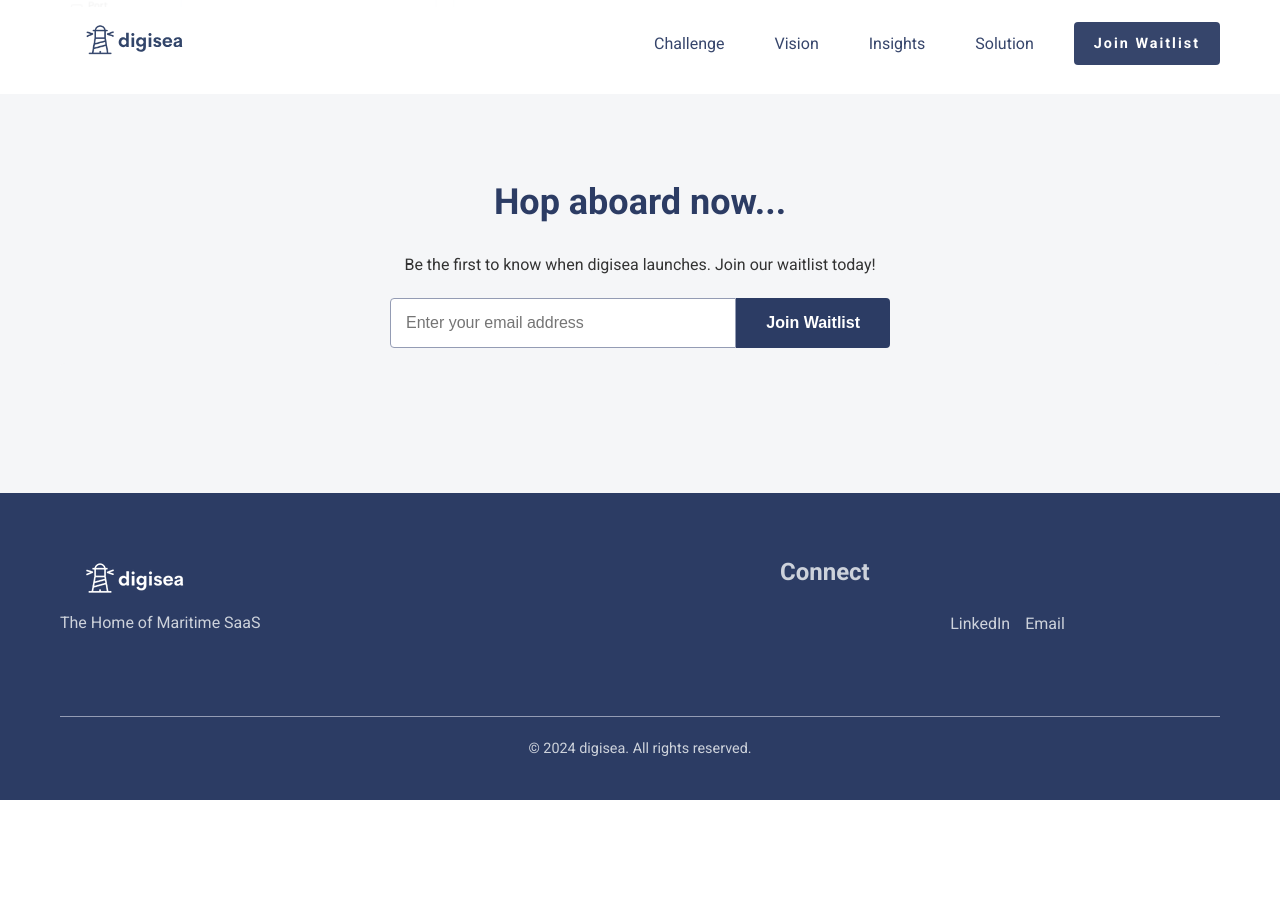
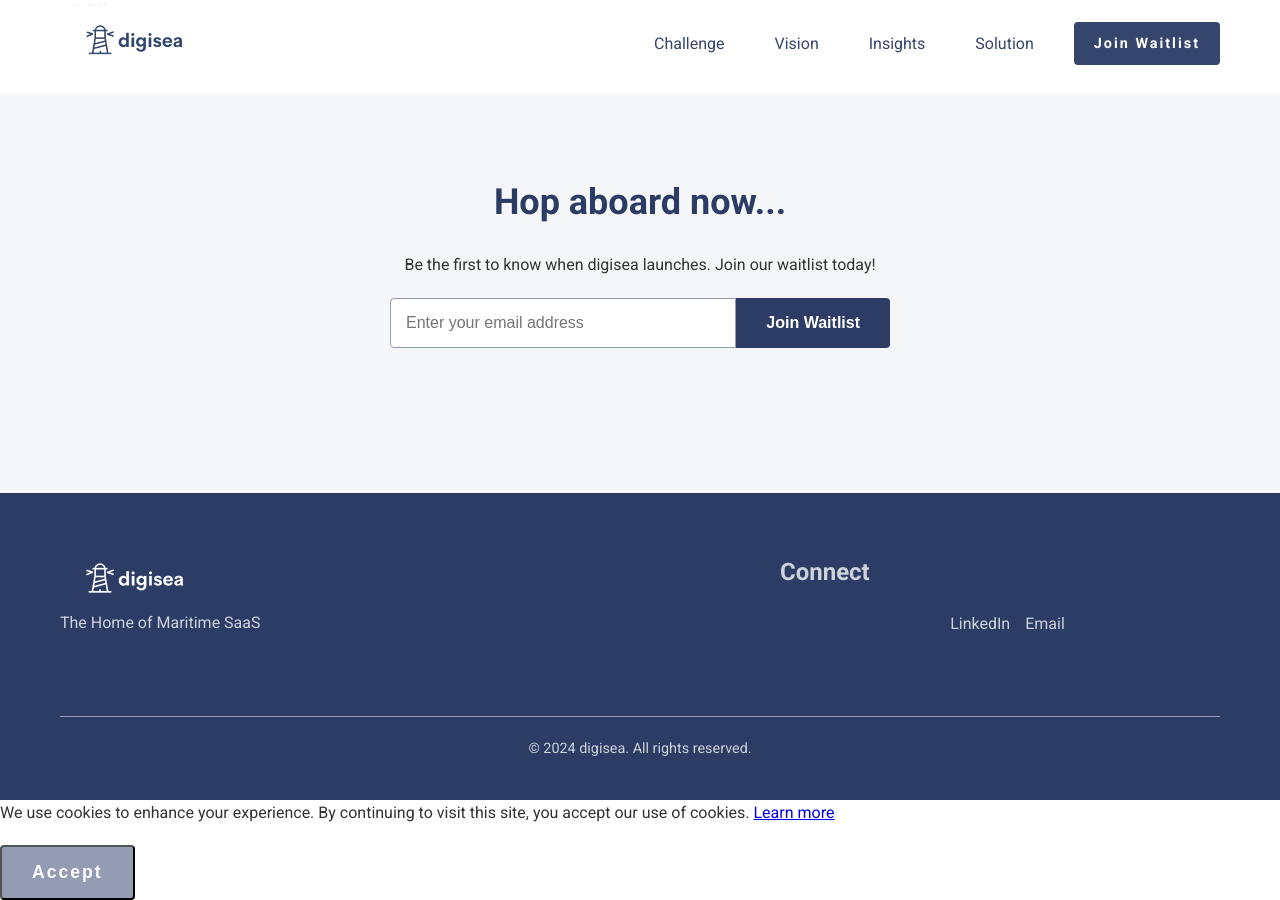
Before and after one commit to sasatass/digisea, a Jekyll site: the page built from index.markdown, in a window 1280 px wide and 900 px high, scrolled down 3009 px. Built offline with Jekyll 4.4.1, drawn with Linux system fonts in a browser that asks for light colours; before the commit the page ends 3809 px from its top, so only the background shows below that.

Commit message:
Update default.html

```diff
--- a/_layouts/default.html
+++ b/_layouts/default.html
@@ -77,6 +77,14 @@ image: /assets/images/vision1.png
         </div>
     </footer>
 
+                    <!-- Include this in your Jekyll layout or page template -->
+<div id="privacy-banner" class="privacy-banner">
+    <p>We use cookies to enhance your experience. By continuing to visit this site, you accept our use of cookies.
+        <a href="{{ '/privacy-policy' | relative_url }}" target="_blank">Learn more</a>
+    </p>
+    <button id="accept-cookies" class="cta-button">Accept</button>
+</div>
+
     <script src="/assets/js/main.js"></script>
 </body>
 </html>
```
